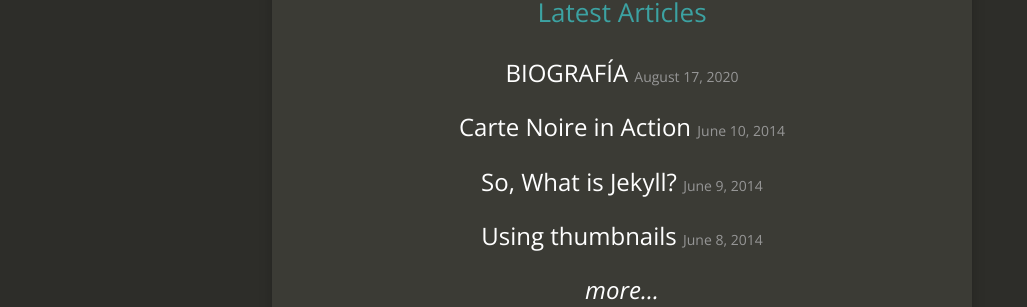
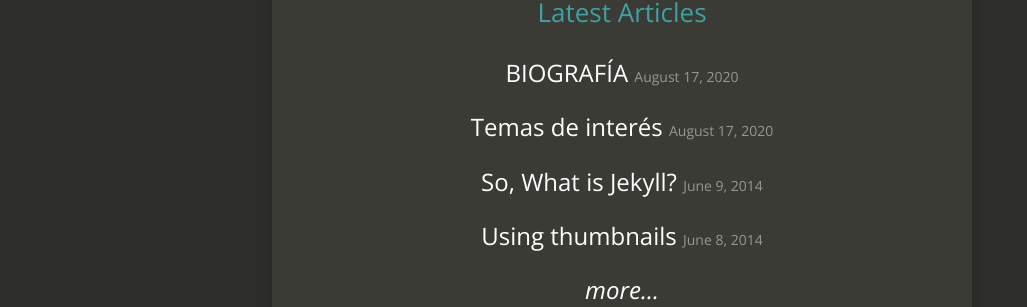
Before and after one commit to elviavillamar/elviavillamar, a Jekyll site: the page built from index.html, in a window 1280 px wide. Shown: the part 614-921 px from the top of the page, without its empty margins (18-1045 px from the left). Built offline with Jekyll 4.4.1, drawn with Linux system fonts in a browser that asks for light colours; nearby versions of some CDN libraries.

Commit message:
Update 2014-06-10-carte-noire-in-action.md

```diff
--- a/_posts/2014-06-10-carte-noire-in-action.md
+++ b/_posts/2014-06-10-carte-noire-in-action.md
@@ -1,7 +1,7 @@
 ---
 layout:     post
-title:      Carte Noire in Action
-date:       2014-06-10 12:31:19
+title:      Temas de interés
+date:       17/08/2020
 summary:    See what the different elements looks like.
 categories: jekyll
 thumbnail: cogs
```
